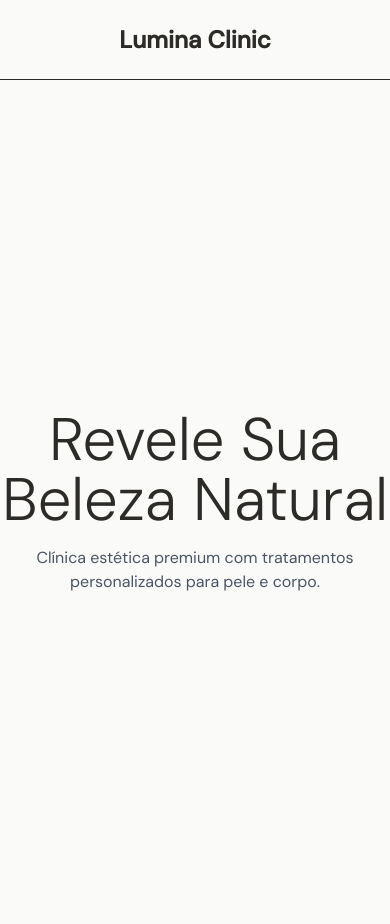
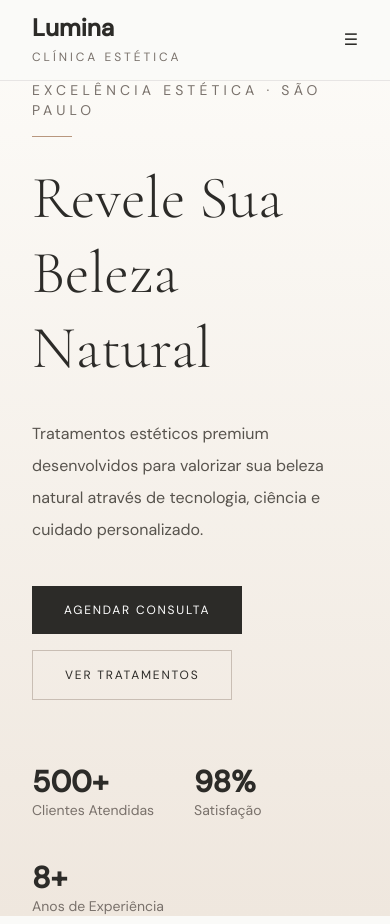
Before and after one commit to joaopaulo1101/lPG-Lumina, a React (Vite) app: page / in a window 390 px wide. Built offline with nearby package versions, Linux system fonts and the light colour scheme.

Commit message:
feat: enhance Navbar and Hero sections with responsive design and improved styles

```diff
--- a/src/components/layout/Navbar.jsx
+++ b/src/components/layout/Navbar.jsx
@@ -1,9 +1,71 @@
+import { useState } from "react";
+
 function Navbar() {
+  const [menuOpen, setMenuOpen] = useState(false);
+
+  const links = [
+    { label: "Serviços", href: "#services" },
+    { label: "Sobre", href: "#about" },
+    { label: "Depoimentos", href: "#testimonials" },
+    { label: "FAQ", href: "#faq" },
+  ];
+
   return (
-    <nav className="h-20 flex items-center justify-center border-b">
-      <h1 className="text-2xl font-bold">
-        Lumina Clinic
-      </h1>
+    <nav className="fixed top-0 left-0 w-full z-50 bg-[#FAFAF8]/90 backdrop-blur-md border-b border-stone-200">
+      <div className="max-w-7xl mx-auto px-8 h-20 flex items-center justify-between">
+
+        <div>
+          <h1 className="text-2xl font-semibold">
+            Lumina
+          </h1>
+
+          <span className="text-xs uppercase tracking-[0.25em] text-stone-500">
+            Clínica Estética
+          </span>
+        </div>
+
+        <div className="hidden md:flex items-center gap-8">
+          {links.map((link) => (
+            <a
+              key={link.label}
+              href={link.href}
+              className="text-sm uppercase tracking-wider text-stone-600 hover:text-black transition"
+            >
+              {link.label}
+            </a>
+          ))}
+        </div>
+
+        <button className="hidden md:block bg-black text-white px-5 py-3 text-sm uppercase tracking-wider hover:opacity-90 transition">
+          Agendar Consulta
+        </button>
+
+        <button
+          onClick={() => setMenuOpen(!menuOpen)}
+          className="md:hidden"
+        >
+          ☰
+        </button>
+      </div>
+
+      {menuOpen && (
+        <div className="md:hidden bg-white border-t border-stone-200 p-6 flex flex-col gap-4">
+
+          {links.map((link) => (
+            <a
+              key={link.label}
+              href={link.href}
+              onClick={() => setMenuOpen(false)}
+            >
+              {link.label}
+            </a>
+          ))}
+
+          <button className="bg-black text-white py-3">
+            Agendar Consulta
+          </button>
+        </div>
+      )}
     </nav>
   );
 }
--- a/src/components/sections/Hero.jsx
+++ b/src/components/sections/Hero.jsx
@@ -1,15 +1,72 @@
+import Button from "../ui/Button";
+
 function Hero() {
   return (
-    <section className="min-h-screen flex items-center justify-center">
-      <div className="text-center">
-        <h1 className="text-6xl font-light mb-4">
-          Revele Sua Beleza Natural
-        </h1>
+    <section
+      id="home"
+      className="min-h-screen flex items-center bg-gradient-to-b from-[#FDFCF9] to-[#EFE7DE] pt-20"
+    >
+      <div className="max-w-7xl mx-auto px-8 w-full">
+        <div className="max-w-3xl">
 
-        <p className="text-gray-600 max-w-xl mx-auto">
-          Clínica estética premium com tratamentos personalizados
-          para pele e corpo.
-        </p>
+          <p className="uppercase tracking-[0.3em] text-sm text-stone-500 mb-4">
+            Excelência Estética · São Paulo
+          </p>
+
+          <div className="w-10 h-px bg-[#B8977E] mb-6"></div>
+
+          <h1 className="font-display text-6xl md:text-8xl font-light leading-tight mb-8">
+            Revele Sua
+            <br />
+            Beleza Natural
+          </h1>
+
+          <p className="max-w-xl text-stone-600 leading-8 mb-10">
+            Tratamentos estéticos premium desenvolvidos para valorizar sua beleza natural através de tecnologia, ciência e cuidado personalizado.
+          </p>
+
+          <div className="flex gap-4 flex-wrap">
+            <Button>
+              Agendar Consulta
+            </Button>
+
+            <Button variant="outline">
+              Ver Tratamentos
+            </Button>
+          </div>
+
+          <div className="flex gap-10 mt-16 flex-wrap">
+
+            <div>
+              <h3 className="text-3xl font-semibold">
+                500+
+              </h3>
+              <p className="text-sm text-stone-500">
+                Clientes Atendidas
+              </p>
+            </div>
+
+            <div>
+              <h3 className="text-3xl font-semibold">
+                98%
+              </h3>
+              <p className="text-sm text-stone-500">
+                Satisfação
+              </p>
+            </div>
+
+            <div>
+              <h3 className="text-3xl font-semibold">
+                8+
+              </h3>
+              <p className="text-sm text-stone-500">
+                Anos de Experiência
+              </p>
+            </div>
+
+          </div>
+
+        </div>
       </div>
     </section>
   );
--- a/src/components/ui/Button.jsx
+++ b/src/components/ui/Button.jsx
@@ -1,13 +1,14 @@
 function Button({ children, variant = "primary" }) {
-  const styles = {
+  const variants = {
     primary:
-      "bg-black text-white px-6 py-3 hover:opacity-90 transition",
+      "bg-[#2C2B28] text-white px-8 py-4 uppercase tracking-[0.15em] text-xs hover:bg-[#B8977E] transition-all duration-300",
+
     outline:
-      "border border-black px-6 py-3 hover:bg-black hover:text-white transition",
+      "border border-[#C9BEB4] px-8 py-4 uppercase tracking-[0.15em] text-xs hover:bg-[#2C2B28] hover:text-white transition-all duration-300",
   };
 
   return (
-    <button className={styles[variant]}>
+    <button className={variants[variant]}>
       {children}
     </button>
   );
```
